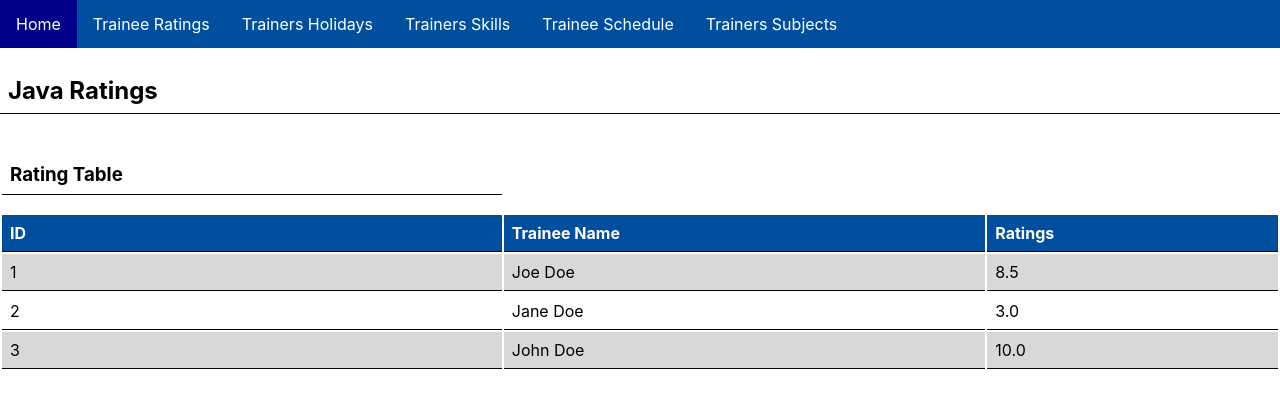
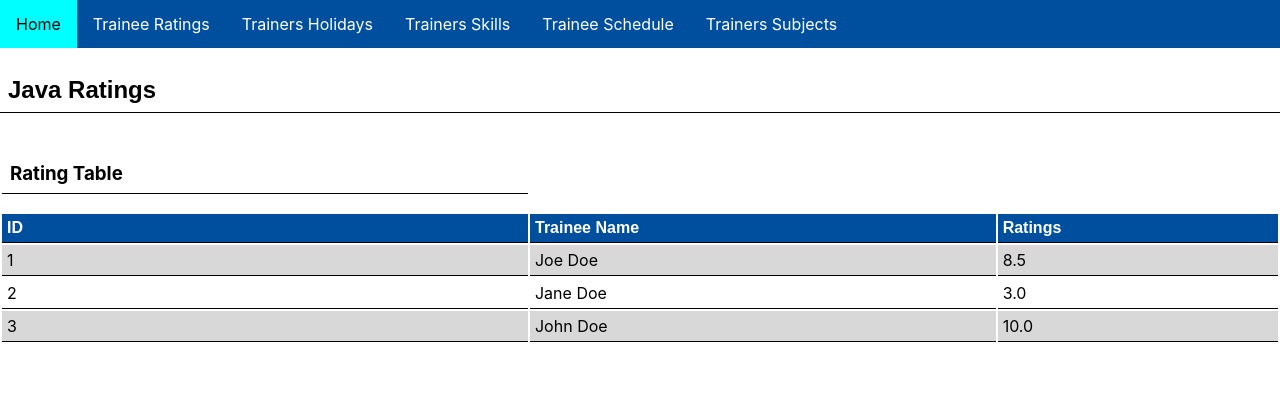
Before and after one commit to DCull1984/React.js, a React (Create React App) app: page / in a window 1280 px wide. Shown: the top 408 px of the page. Built offline with nearby package versions, Linux system fonts and the light colour scheme.

Commit message:
commented code removed, styles added to text

```diff
--- a/package.json
+++ b/package.json
@@ -4,9 +4,11 @@
   "private": true,
   "dependencies": {
     "react": "^16.7.0",
+    "react-bootstrap": "^1.0.0-beta.5",
     "react-dom": "^16.7.0",
     "react-router-dom": "^4.3.1",
-    "react-scripts": "2.1.3"
+    "react-scripts": "2.1.3",
+    "react-transition-group": "^2.5.3"
   },
   "scripts": {
     "start": "react-scripts start",
--- a/src/App.css
+++ b/src/App.css
@@ -28,17 +28,19 @@ li a:hover{
 	color: white;
 }
 
+
 table{
 	width:100%;
 }
 
 th{
+	font-family: fantasy;
 	background-color: #004f9e;
 	color: white;
 }
 
 th, td{
-	padding: 8px;
+	padding: 5px;
 	border-bottom: 1px solid black;
 	text-align: left;
 }
@@ -48,10 +50,14 @@ tr:nth-child(even){
 }
 
 tr:hover{
-	background-color: #f5f5f5;
+	background-color: skyblue;
 }
 
-li :focus{
+.NavBar li > .active{
 	background-color: aqua;
 	color: black;
 }
+
+.Page_Name{
+	font-family: fantasy;
+}
--- a/src/App.js
+++ b/src/App.js
@@ -8,7 +8,7 @@ class App extends Component {
   return(
 
    <div>
-       <NavLinks />
+    <NavLinks />
     <TraineeRatings />
    </div>
 
--- a/src/Nav.js
+++ b/src/Nav.js
@@ -1,23 +1,31 @@
 import React from "react";
-import {BrowserRouter as Router, Route, Link} from "react-router-dom";
-import TraineeRatings from "./Trainee_Ratings";
+import {BrowserRouter as Router, NavLink} from "react-router-dom";
 
 const NavLinks = () => (
     <Router>
-        <div>
-            {/* <h2></h2> */}
+        <div className="NavBar">
             <ul>
-                <li><Link to="/">Home</Link></li>
-                <li><Link to="/Trainee_Ratings">Trainee Ratings</Link></li>
-                <li><Link to="/Trainers_Holidays">Trainers Holidays</Link></li>
-                <li><Link to="/Trainers_Skills">Trainers Skills</Link></li>
-                <li><Link to="/Trainee Schedule">Trainee Schedule</Link></li>
-                <li><Link to="/Trainers_Subjects">Trainers Subjects</Link></li>
+                <li className="active">
+                <NavLink exact to="/">Home</NavLink></li>
+
+                <li className="active">
+                <NavLink to="/Trainee_Ratings">Trainee Ratings</NavLink></li>
+
+                <li className="active">
+                <NavLink to="/Trainers_Holidays">Trainers Holidays</NavLink></li>
+
+                <li className="active">
+                <NavLink to="/Trainers_Skills">Trainers Skills</NavLink></li>
+
+                <li className="active">
+                <NavLink to="/Trainee Schedule">Trainee Schedule</NavLink></li>
+
+                <li className="active">
+                <NavLink to="/Trainers_Subjects">Trainers Subjects</NavLink></li>
             </ul>
+
         </div>
     </Router>
 );
 
-
-
-export default NavLinks
+export default NavLinks;
--- a/src/Trainee_Ratings.js
+++ b/src/Trainee_Ratings.js
@@ -1,27 +1,24 @@
 import React, { Component } from 'react';
-import './App.css'
+import './App.css';
 
 class TraineeRatings extends Component {
  render() {
+
   return (
+
    <div className="Trainee_Ratings">
 
-    {/* <header>
-     <ul className="Page_Links">
-      <li><a href="#Home">Home</a></li>
-      <li><a class="active" href="./Trainee_Ratings.js">Trainee Rating</a></li>
-      <li><a href="#Holiday">Trainers on Holiday</a></li>
-      <li><a href="#TrainerSkills">Trainers Skills</a></li>
-      <li><a href="#TraineeSchedule">Trainee Schedule</a></li>
-      <li><a href="#TrainerSubject">Trainers Subject</a></li>
-     </ul>
-    </header> */}
+    <div className="Page_Name">
+      <h2>Java Ratings</h2>
+    </div>
 
-    <h2>Java Ratings</h2>
+  <div className="Rating_Table">
 
      <table className="scoreTable">
+
       <h3>Rating Table</h3>
-       <tbody>
+       <tbody id="Table_Body">
+
        <tr>
         <th>ID</th>
         <th>Trainee Name</th>
@@ -45,9 +42,13 @@ class TraineeRatings extends Component {
         <td>John Doe</td>
         <td>10.0</td>
        </tr>
+
        </tbody>
      </table>
-     </div>
+
+    </div>
+
+   </div>
    );
  }
 }
```
Also changed, not shown: 1 other file (tests, documents, lock files or other folders).
